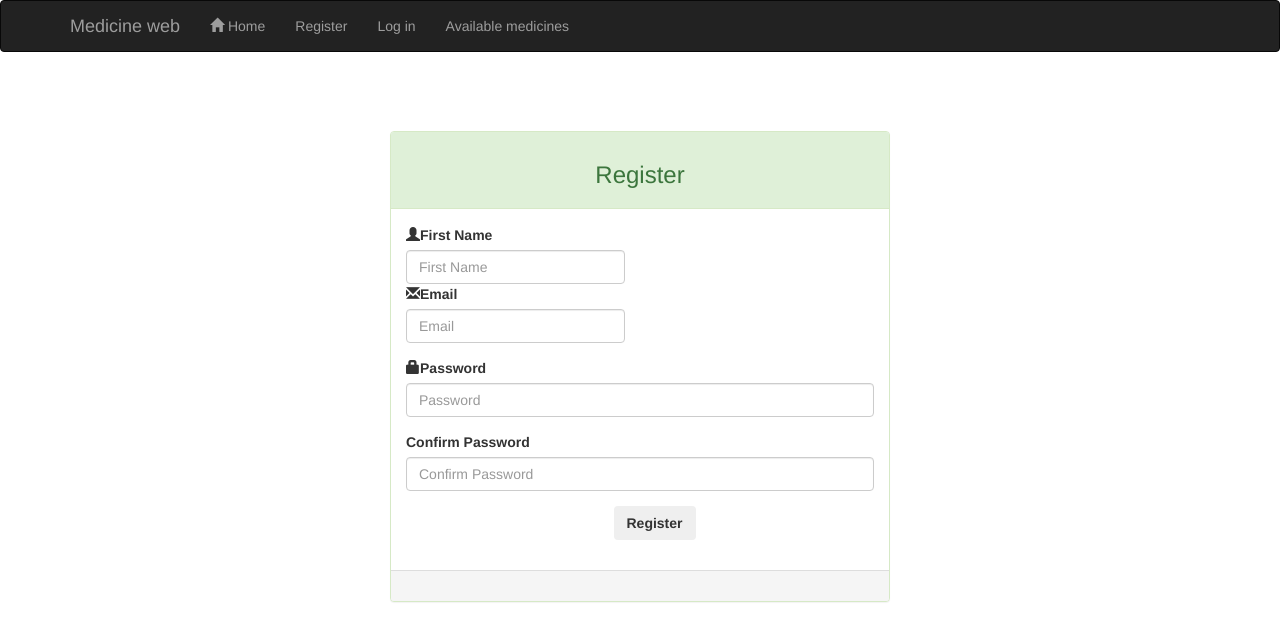
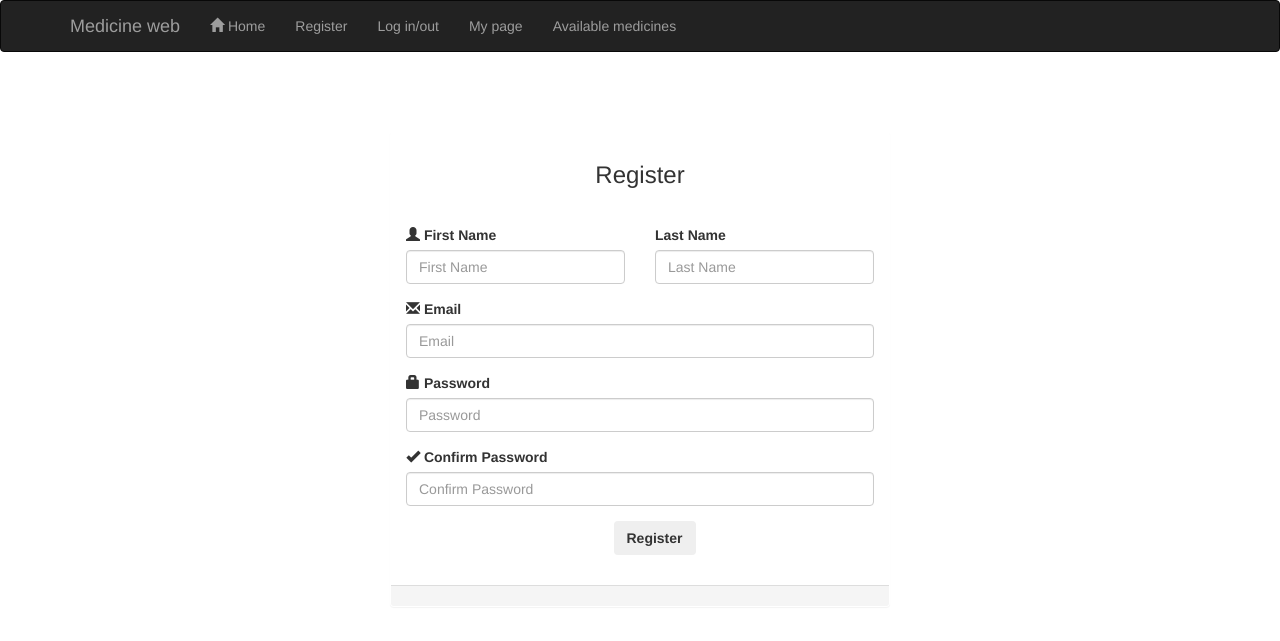
Before and after one commit to IlytaN/medicine_web, a CodeIgniter app: page /database/index.php/user/register in a window 1280 px wide. Shown: the top 641 px of the page. Run offline with CodeIgniter, Linux system fonts and the light colour scheme.

Commit message:
Update registration.php

```diff
--- a/application/views/registration.php
+++ b/application/views/registration.php
@@ -25,10 +25,18 @@
             <!-- Collect the nav links, forms, and other content for toggling -->
             <div class="collapse navbar-collapse" id="bs-example-navbar-collapse-1">
                 <ul class="nav navbar-nav">
-                                     <li><a href="<?php echo site_url('main/index') ?>"><span class="glyphicon glyphicon-home"></span> Home</a></li>
+                                   <li><a href="<?php echo site_url('main/index') ?>"><span class="glyphicon glyphicon-home"></span> Home</a></li>
 									<li><a href="<?php echo site_url('user/register') ?>">Register</a></li>
-									<li><a href="<?php echo site_url('user/login') ?>">Log in</a></li>
-									<li><a href="<?php echo base_url().'medicines/show_medicines' ?>">Available medicines</a></li>
+									<li><a href="<?php
+												if (!empty($sess_id))
+												{echo site_url('user/login');}
+												 else
+												 {echo site_url('user/logout');}
+												?>">Log in/out
+											</a>
+									</li>
+									<li><a href="<?php echo site_url().'/medicines/show_list' ?>">My page</a></li>
+									<li><a href="<?php echo site_url().'/medicines/show_medicines' ?>">Available medicines</a></li>
                 </ul>
             </div>
             <!-- /.navbar-collapse -->
@@ -39,7 +47,7 @@
     <div class="container">
       <div class="row">
         <div class="form-box">
-          <div class="panel panel-success">
+          <div class="panel panel-basic">
             <div class="panel-heading text-center">
               <h3>Register</h3>
             </div>
@@ -54,32 +62,40 @@
                 <div class="row">
                   <div class="col-sm-6">
                     <div class="form-group">
-                                    <label class="control-label" for="fname"><span class="glyphicon glyphicon-user"></span>First Name</label>
-                                        <div>
+                                    <label class="control-label" for="fname"><span class="glyphicon glyphicon-user"></span> First Name</label>
+                                        <div >
                                             <input type="text" class="form-control" id="fname" name="fname" placeholder="First Name" required="">
                                             <span class="text-danger"><?php echo form_error('fname'); ?></span>
                                         </div>
-
-
-                                <label class="control-label" for="pswd"><span class="glyphicon glyphicon-envelope"></span>Email</label>
+                                </div>
+                  </div>
+                  <div class="col-sm-6">
+                    <div class="form-group">
+                                    <label class="control-label" for="lname">Last Name</label>
+                                        <div >
+                                            <input type="text" class="form-control" id="lname" name="lname" placeholder="Last Name" required="">
+                                            <span class="text-danger"><?php echo form_error('lame'); ?></span>
+                                        </div>
+                                </div>
+                  </div>
+                </div>
+                <div class="form-group">
+                                <label class="control-label" for="pswd"><span class="glyphicon glyphicon-envelope"></span> Email</label>
                                     <div>
                                         <input type="email" class="form-control" id="email" name="email" placeholder="Email" required="">
                                         <span class="text-danger"><?php echo form_error('email'); ?></span>
                                     </div>
-                      </div>
-                                        </div>
-
                             </div>
 
                             <div class="form-group">
-                                <label class="control-label" for="pswd"><span class="glyphicon glyphicon-lock"></span>Password</label>
+                                <label class="control-label" for="pswd"><span class="glyphicon glyphicon-lock"></span> Password</label>
                                     <div>
                                         <input type="password" class="form-control" id="pswd" name="password" placeholder="Password" required="">
                                         <span class="text-danger"><?php echo form_error('password'); ?></span>
                                     </div>
                             </div>
                             <div class="form-group">
-                                <label class="control-label" for="cn-pswd">Confirm Password</label>
+                                <label class="control-label" for="cn-pswd"><span class="glyphicon glyphicon-ok"></span> Confirm Password</label>
                                     <div>
                                         <input type="password" class="form-control" id="cn-pswd" name="confirmpswd" placeholder="Confirm Password" required="">
                                         <span class="text-danger"><?php echo form_error('confirmpswd'); ?></span>
@@ -96,7 +112,6 @@
               </form>
             </div>
             <div class="panel-footer text-center">
-              <h5><a href="http://codesquery.com"></a></h5>
             </div>
           </div>
         </div>
```
